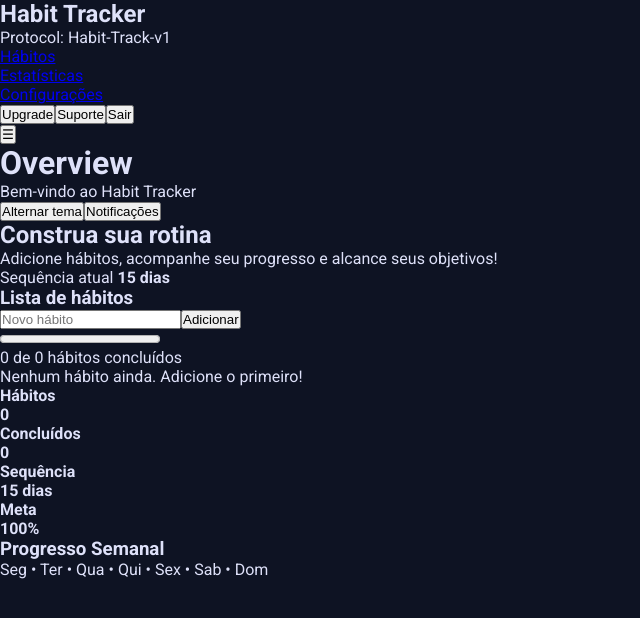
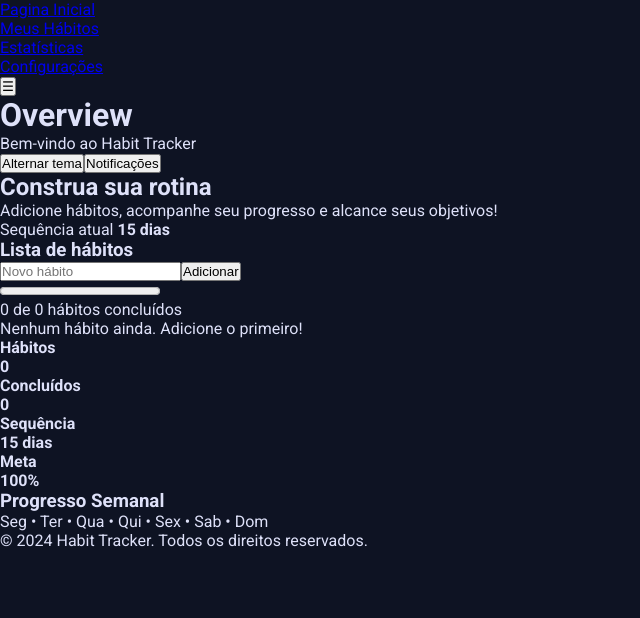
Before and after one commit to devseravali/habit-tracker, a React (Vite) app in the folder habit-tracker-react/: page /overview in a window 1280 px wide. Shown: the top 618 px of the page, without its empty margins (0-640 px from the left). Built offline with nearby package versions, Linux system fonts and the light colour scheme.

Commit message:
feat: adiciona componentes Header e Footer nas páginas Configurações, Estatísticas, Hábitos, Metas Semanais e Página Inicial

```diff
--- a/habit-tracker-react/src/pages/Configuracoes/Configuracoes.tsx
+++ b/habit-tracker-react/src/pages/Configuracoes/Configuracoes.tsx
@@ -1,11 +1,15 @@
 import React from 'react';
 import { useNavigate } from 'react-router-dom';
+import { Header } from '../../components/Header/Header';
+import { Footer } from '../../components/Footer/Footer';
 
 export const Configuracoes: React.FC = () => {
     const navigate = useNavigate();
 
     return (
+        <>
             <div className="configuracoes">
+                <Header />
                 <h1>Configurações</h1>
 
                 <div className="campo">
@@ -30,5 +34,7 @@
 
                 <button onClick={() => navigate('/overview')}>Voltar ao início</button>
             </div>
+            <Footer />
+        </>
     );
 };
--- a/habit-tracker-react/src/pages/Estatisticas/Estatisticas.tsx
+++ b/habit-tracker-react/src/pages/Estatisticas/Estatisticas.tsx
@@ -1,8 +1,12 @@
 import React from 'react';
+import { Header } from '../../components/Header/Header';
+import { Footer } from '../../components/Footer/Footer';
 
 export const Estatisticas: React.FC = () => {
     return (
+        <>
             <div className="estatisticas">
+                <Header />
                 <h1>Estatísticas</h1>
 
                 <ul>
@@ -13,5 +17,7 @@
 
                 <button onClick={() => (window.location.href = '../index.html')}>Voltar ao início</button>
             </div>
+            <Footer />
+        </>
     );
 };
--- a/habit-tracker-react/src/pages/Habitos/Habitos.tsx
+++ b/habit-tracker-react/src/pages/Habitos/Habitos.tsx
@@ -1,11 +1,14 @@
 import React from "react";
 import { useNavigate } from "react-router-dom";
+import { Header } from "../../components/Header/Header";
+import { Footer } from "../../components/Footer/Footer";
 
 export const Habitos: React.FC = () => {
     const navigate = useNavigate();
     return (
         <>
-            <h1>Meus Hábitos</h1>
+                <Header />
+                <h1>Meus Hábitos</h1>
 
             <ul>
                 <li>
@@ -29,6 +32,7 @@
             </ul>
 
             <button type="button" onClick={() => navigate('/overview')}>Voltar ao início</button>
+            <Footer />
         </>
     );
 };
--- a/habit-tracker-react/src/pages/MetasSemanais/MetasSemanais.tsx
+++ b/habit-tracker-react/src/pages/MetasSemanais/MetasSemanais.tsx
@@ -1,10 +1,13 @@
 import React from 'react';
 import { useNavigate } from 'react-router-dom';
-
+import { Header } from '../../components/Header/Header';
+import { Footer } from '../../components/Footer/Footer';
 export const MetasSemanais: React.FC = () => {
     const navigate = useNavigate();
 
     return (
+        <>
+            <Header />
             <div className="metas-semanais">
                 <h1>Metas Semanais</h1>
 
@@ -28,5 +31,7 @@
 
                 <button onClick={() => navigate('/overview')}>Voltar ao início</button>
             </div>
+            <Footer />
+        </>
     );
 };
--- a/habit-tracker-react/src/pages/PaginaInicial/PaginaInicial.tsx
+++ b/habit-tracker-react/src/pages/PaginaInicial/PaginaInicial.tsx
@@ -1,4 +1,5 @@
-import { NavLink } from 'react-router-dom';
+import { Header } from '../../components/Header/Header';
+import { Footer } from '../../components/Footer/Footer';
 
 interface PaginaInicialProps {
   pageTitle: string;
@@ -7,38 +8,9 @@
 export const PaginaInicial = ({ pageTitle }: PaginaInicialProps) => {
   return (
     <>
-      <nav>
-        <div>
-          <h2>Habit Tracker</h2>
-          <p>Protocol: Habit-Track-v1</p>
-        </div>
+      <Header />
+      <div>
 
-        <ul>
-          <li>
-            <NavLink to="/habitos">Hábitos</NavLink>
-          </li>
-          <li>
-            <NavLink to="/estatisticas">Estatísticas</NavLink>
-          </li>
-          <li>
-            <NavLink to="/configuracoes">Configurações</NavLink>
-          </li>
-        </ul>
-
-        <div>
-          <button>Upgrade</button>
-
-          <a href="#">
-            <button>Suporte</button>
-          </a>
-
-          <a href="#">
-            <button>Sair</button>
-          </a>
-        </div>
-      </nav>
-
-      <div>
         <header>
           <div>
             <button>☰</button>
@@ -138,6 +110,7 @@
           </div>
         </main>
       </div>
+      <Footer />
     </>
   );
 };
```
Lines whose indentation alone changed are shown as unchanged.
